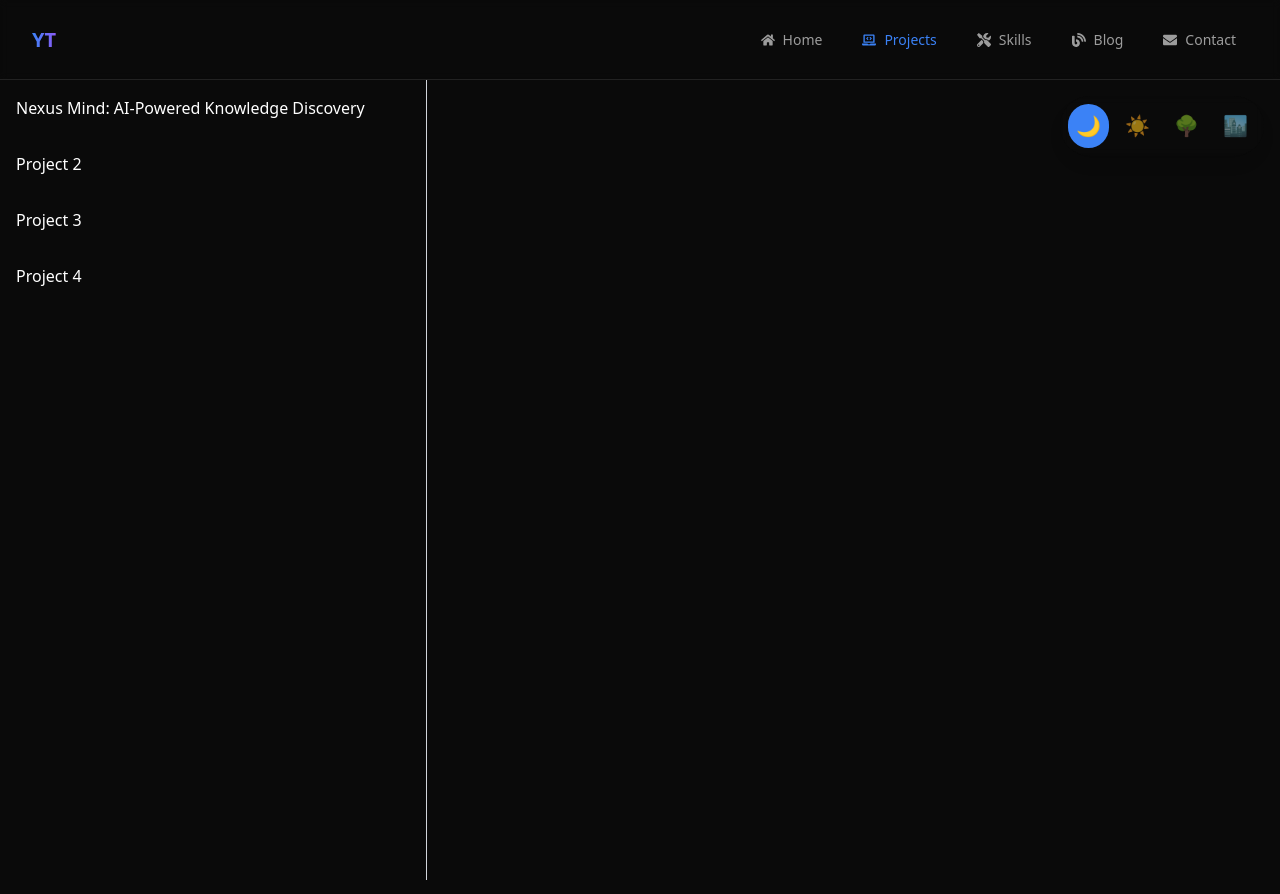
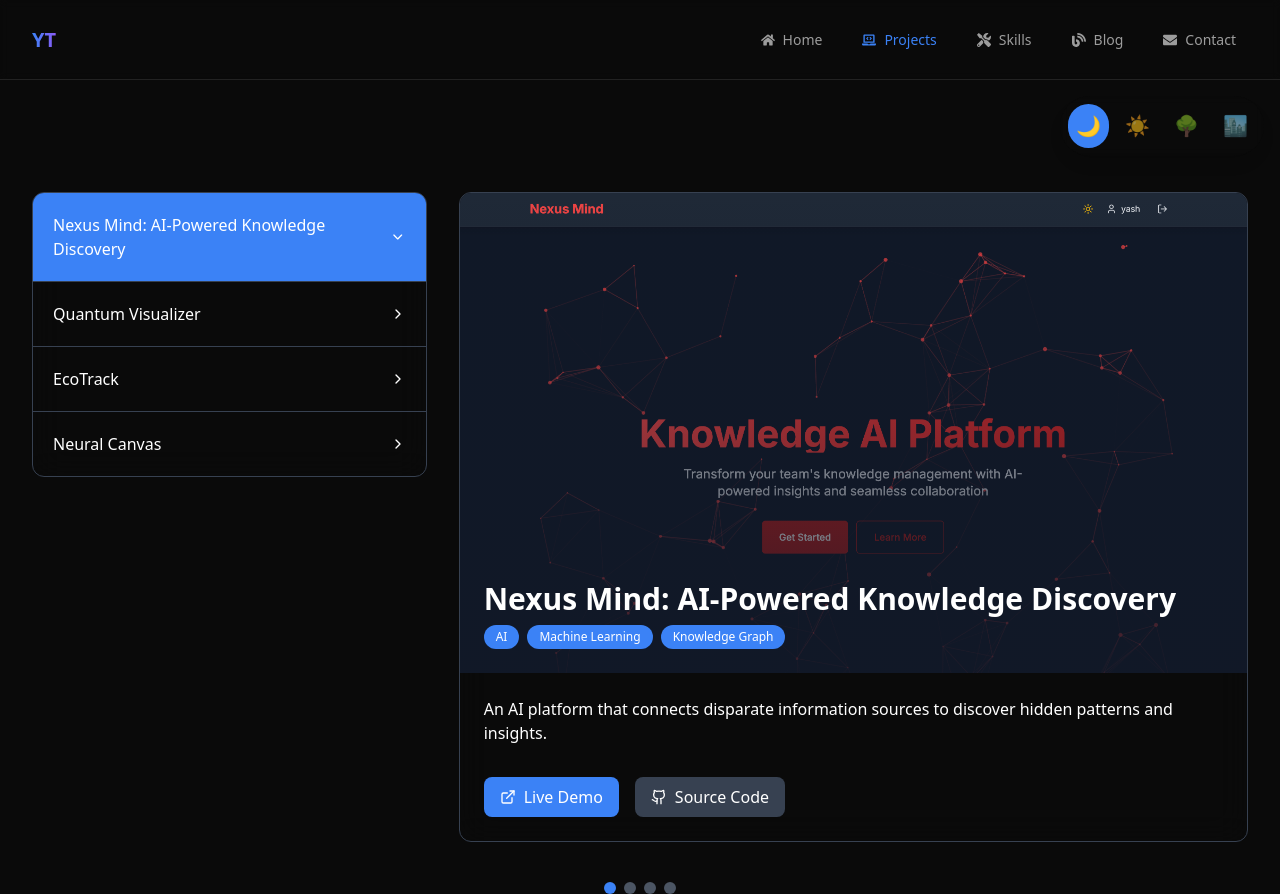
Before and after one commit to tiwaryash/portfolio, a Next.js app: page /projects in a window 1280 px wide. Built offline with nearby package versions, Linux system fonts and the light colour scheme.

Commit message:
project page template update

```diff
--- a/src/app/projects/page.tsx
+++ b/src/app/projects/page.tsx
@@ -1,36 +1,210 @@
 'use client';
 
-import { useState } from 'react';
+import { useState, useEffect } from 'react';
+import { motion } from 'framer-motion';
+import { ChevronRight, ExternalLink, Github } from 'lucide-react';
 
 const projects = [
-  { name: 'Nexus Mind: AI-Powered Knowledge Discovery', image: '/project_images/nexus.png' },
-  { name: 'Project 2', image: '/project_images/project2.png' },
-  { name: 'Project 3', image: '/project_images/project3.png' },
-  { name: 'Project 4', image: '/project_images/project4.png' },
+  {
+    id: 1,
+    name: 'Nexus Mind: AI-Powered Knowledge Discovery',
+    description: 'An AI platform that connects disparate information sources to discover hidden patterns and insights.',
+    image: '/project_images/nexus.png',
+    tags: ['AI', 'Machine Learning', 'Knowledge Graph'],
+    links: {
+      demo: 'https://example.com/nexus',
+      github: 'https://github.com/example/nexus'
+    }
+  },
+  {
+    id: 2,
+    name: 'Quantum Visualizer',
+    description: 'Interactive visualizations of quantum computing concepts for educational purposes.',
+    image: '/api/placeholder/800/450',
+    tags: ['Quantum', 'Education', 'Visualization'],
+    links: {
+      demo: 'https://example.com/quantum',
+      github: 'https://github.com/example/quantum'
+    }
+  },
+  {
+    id: 3,
+    name: 'EcoTrack',
+    description: 'Mobile application for tracking and reducing personal carbon footprint with community features.',
+    image: '/api/placeholder/800/450',
+    tags: ['Mobile', 'Sustainability', 'Community'],
+    links: {
+      demo: 'https://example.com/ecotrack',
+      github: 'https://github.com/example/ecotrack'
+    }
+  },
+  {
+    id: 4,
+    name: 'Neural Canvas',
+    description: 'AI-assisted digital art creation platform combining user input with machine learning models.',
+    image: '/api/placeholder/800/450',
+    tags: ['Creative AI', 'Art', 'Design'],
+    links: {
+      demo: 'https://example.com/neural-canvas',
+      github: 'https://github.com/example/neural-canvas'
+    }
+  },
 ];
 
 export default function Projects() {
-  const [hoveredProject, setHoveredProject] = useState<string | null>(null);
+  const [selectedProject, setSelectedProject] = useState(projects[0]);
+  const [isLoading, setIsLoading] = useState(true);
+
+  // Simulate loading effect
+  useEffect(() => {
+    const timer = setTimeout(() => {
+      setIsLoading(false);
+    }, 800);
+    return () => clearTimeout(timer);
+  }, [selectedProject]);
+
+  const handleProjectClick = (project: typeof projects[number]) => {
+    setIsLoading(true);
+    setSelectedProject(project);
+  };
 
   return (
-    <div className="flex min-h-screen mt-20"> {/* Added mt-20 to create space for the navbar */}
-      <div className="w-1/3 border-r border-gray-300">
+    <div className="min-h-screen bg-background text-text pt-20 px-4 md:px-8">
+      <div className="flex flex-col lg:flex-row gap-8 pt-28">
+        {/* Project List */}
+        <motion.div
+          className="lg:w-1/3"
+          initial={{ opacity: 0, x: -20 }}
+          animate={{ opacity: 1, x: 0 }}
+          transition={{ duration: 0.7, delay: 0.2 }}
+        >
+          <div className="bg-opacity-50 rounded-xl overflow-hidden backdrop-filter backdrop-blur-lg border border-gray-700">
+            {projects.map((project) => (
+              <motion.div
+                key={project.id}
+                className={`p-5 cursor-pointer border-b border-gray-700 last:border-none transition-all duration-300 ${selectedProject.id === project.id ? 'bg-primary' : 'bg-transparent hover:bg-opacity-30'}`}
+                onClick={() => handleProjectClick(project)}
+                whileHover={{
+                  x: 10,
+                  transition: { duration: 0.2 }
+                }}
+              >
+                <div className="flex justify-between items-center">
+                  <h3 className="font-medium">{project.name}</h3>
+                  <ChevronRight size={16} className={`transition-transform duration-300 ${selectedProject.id === project.id ? 'rotate-90' : ''}`} />
+                </div>
+              </motion.div>
+            ))}
+          </div>
+        </motion.div>
+
+        {/* Project Details */}
+        <motion.div
+          className="lg:w-2/3"
+          initial={{ opacity: 0, x: 20 }}
+          animate={{ opacity: 1, x: 0 }}
+          transition={{ duration: 0.7, delay: 0.4 }}
+        >
+          <div className="bg-opacity-50 rounded-xl overflow-hidden backdrop-filter backdrop-blur-lg border border-gray-700 h-full min-h-[650px]">
+            <motion.div
+className="relative overflow-hidden h-[32rem] md:h-[30rem]"              initial={{ opacity: 0 }}
+              animate={{ opacity: isLoading ? 0 : 1 }}
+              transition={{ duration: 0.5 }}
+            >
+              {isLoading ? (
+                <div className="absolute inset-0 flex items-center justify-center">
+                  <motion.div
+                    className="w-12 h-12 rounded-full border-4 border-t-blue-500 border-r-transparent border-b-blue-500 border-l-transparent"
+                    animate={{ rotate: 360 }}
+                    transition={{ duration: 1, repeat: Infinity, ease: "linear" }}
+                  />
+                </div>
+              ) : (
+                <motion.img
+                  src={selectedProject.image}
+                  alt={selectedProject.name}
+                  className="w-full h-full object-cover transition-all duration-500"
+                  initial={{ scale: 1.1, filter: 'blur(10px)' }}
+                  animate={{ scale: 1, filter: 'blur(0px)' }}
+                  transition={{ duration: 0.6 }}
+                />
+              )}
+
+              <div className="absolute inset-0 bg-gradient-to-t from-gray-900 to-transparent opacity-80" />
+
+              <motion.div
+                className="absolute bottom-0 left-0 right-0 p-6"
+                initial={{ y: 20, opacity: 0 }}
+                animate={{ y: 0, opacity: 1 }}
+                transition={{ duration: 0.6, delay: 0.3 }}
+              >
+                <h2 className="text-2xl md:text-3xl font-bold text-white mb-2">{selectedProject.name}</h2>
+                <div className="flex flex-wrap gap-2">
+                  {selectedProject.tags.map((tag) => (
+                    <span key={tag} className="text-xs px-3 py-1 rounded-full bg-primary text-white">
+                      {tag}
+                    </span>
+                  ))}
+                </div>
+              </motion.div>
+            </motion.div>
+
+            <motion.div
+              className="p-6"
+              key={selectedProject.id}
+              initial={{ opacity: 0, y: 20 }}
+              animate={{ opacity: isLoading ? 0 : 1, y: isLoading ? 20 : 0 }}
+              transition={{ duration: 0.5, delay: 0.2 }}
+            >
+              <p className="mb-8">{selectedProject.description}</p>
+
+              <div className="flex gap-4">
+                <motion.a
+                  href={selectedProject.links.demo}
+                  target="_blank"
+                  rel="noopener noreferrer"
+                  className={`flex items-center text-white gap-2 px-4 py-2 rounded-lg ${isLoading ? 'bg-secondary' : 'bg-primary'} hover:bg-opacity-80 transition-all duration-300`}
+                  whileHover={{ scale: 1.05 }}
+                  whileTap={{ scale: 0.95 }}
+                >
+                  <ExternalLink size={16} />
+                  <span>Live Demo</span>
+                </motion.a>
+
+                <motion.a
+                  href={selectedProject.links.github}
+                  target="_blank"
+                  rel="noopener noreferrer"
+                  className="flex items-center gap-2 px-4 py-2 text-white rounded-lg bg-gray-700 hover:bg-gray-600 transition-all duration-300"
+                  whileHover={{ scale: 1.05 }}
+                  whileTap={{ scale: 0.95 }}
+                >
+                  <Github size={16} />
+                  <span>Source Code</span>
+                </motion.a>
+              </div>
+            </motion.div>
+          </div>
+        </motion.div>
+      </div>
+
+      {/* Project Navigation Dots */}
+      <motion.div
+        className="flex justify-center mt-10 gap-2"
+        initial={{ opacity: 0, y: 20 }}
+        animate={{ opacity: 1, y: 0 }}
+        transition={{ duration: 0.7, delay: 0.6 }}
+      >
         {projects.map((project) => (
-          <div
-            key={project.name}
-            className="p-4 cursor-pointer hover:bg-gray-200 transition-transform transform hover:scale-105"
-            onMouseEnter={() => setHoveredProject(project.image)}
-            onMouseLeave={() => setHoveredProject(null)}
-          >
-            {project.name}
-          </div>
+          <motion.button
+            key={project.id}
+            className={`w-3 h-3 rounded-full ${selectedProject.id === project.id ? 'bg-primary' : 'bg-gray-600'}`}
+            onClick={() => handleProjectClick(project)}
+            whileHover={{ scale: 1.2 }}
+            whileTap={{ scale: 0.9 }}
+          />
         ))}
-      </div>
-      <div className="w-2/3 flex justify-center items-center">
-        {hoveredProject && (
-          <img src={hoveredProject} alt="Project Preview" className="max-w-full h-auto" />
-        )}
-      </div>
+      </motion.div>
     </div>
   );
 }
```
